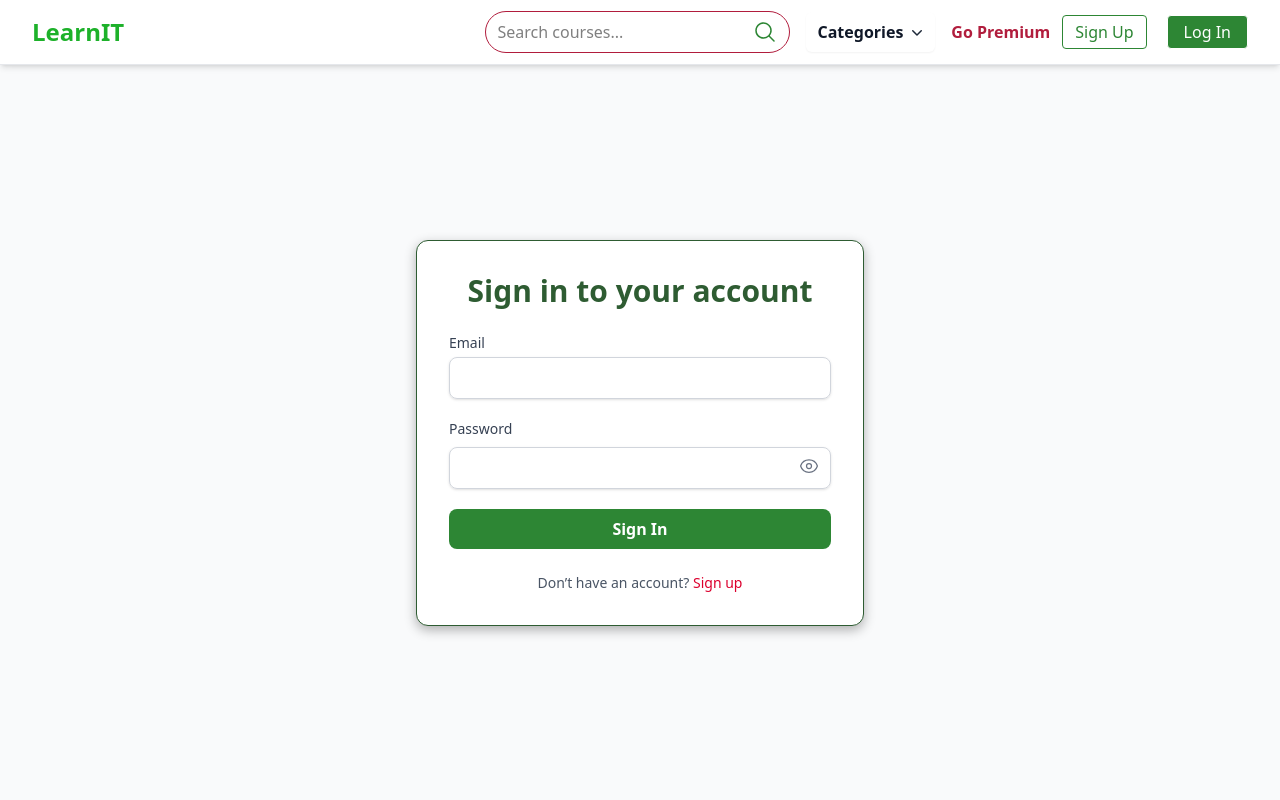
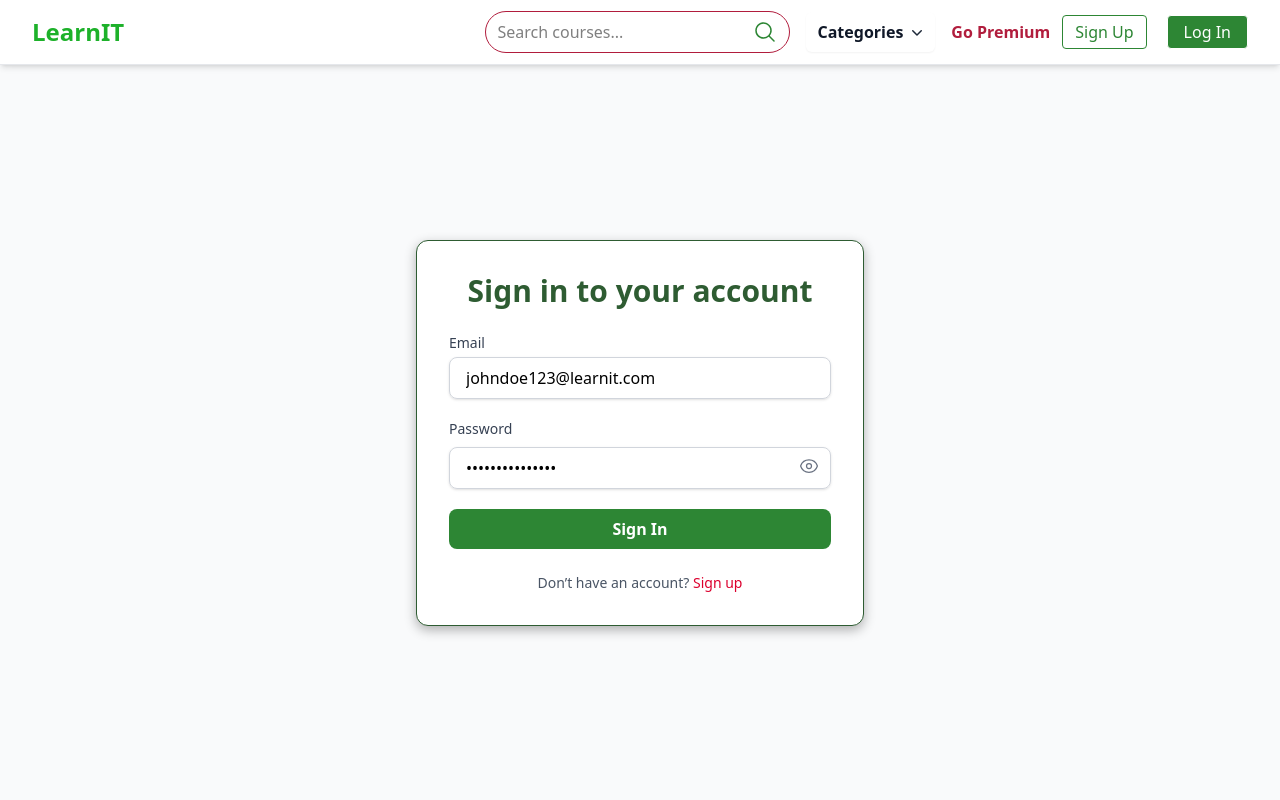
Before and after one commit to fakkugz/learnit-courses-platform, a Next.js app: page /login in a window 1280 px wide. Shown: the top 800 px of the page. Built offline with nearby package versions, Linux system fonts and the light colour scheme.

Commit message:
Fix: user ejemplo inputs login

```diff
--- a/app/login/page.tsx
+++ b/app/login/page.tsx
@@ -6,8 +6,8 @@ import Link from 'next/link';
 import { EyeIcon, EyeSlashIcon } from '@heroicons/react/24/outline';
 
 export default function LoginPage() {
-    const [email, setEmail] = useState('');
-    const [password, setPassword] = useState('');
+    const [email, setEmail] = useState('johndoe123@learnit.com');
+    const [password, setPassword] = useState('dqbf5jstmjvGQ6B');
     const [showPassword, setShowPassword] = useState(false);
     const [error, setError] = useState("");
     const router = useRouter();
--- a/app/profile/page.tsx
+++ b/app/profile/page.tsx
@@ -107,6 +107,8 @@ export default function ProfilePage() {
             {/* Favorites */}
             <section className="bg-white rounded-xl p-6 shadow-strong">
                 <h2 className="text-2xl text-secondary-400 font-bold mb-4">Favorite Courses</h2>
+
+                {favoriteCourses.length ? (
                     <section className="relative">
                         {/* Botones personalizados */}
                         <button
@@ -154,6 +156,9 @@ export default function ProfilePage() {
                             ))}
                         </Swiper>
                     </section>
+                ) : (
+                    <p className="text-gray-500">You haven&apos;t added any favorites yet.</p>
+                )}
             </section>
         </main>
     );
```
Lines whose indentation alone changed are shown as unchanged.
